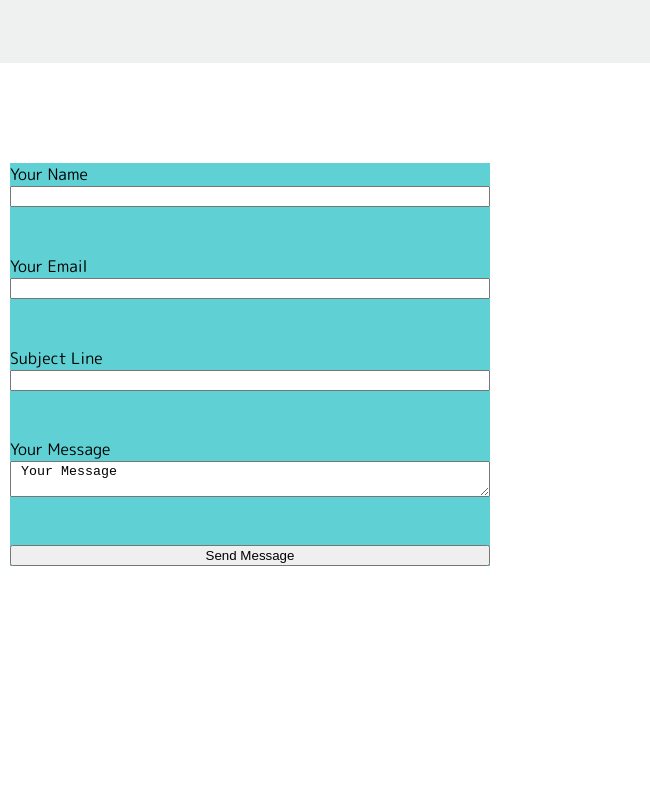
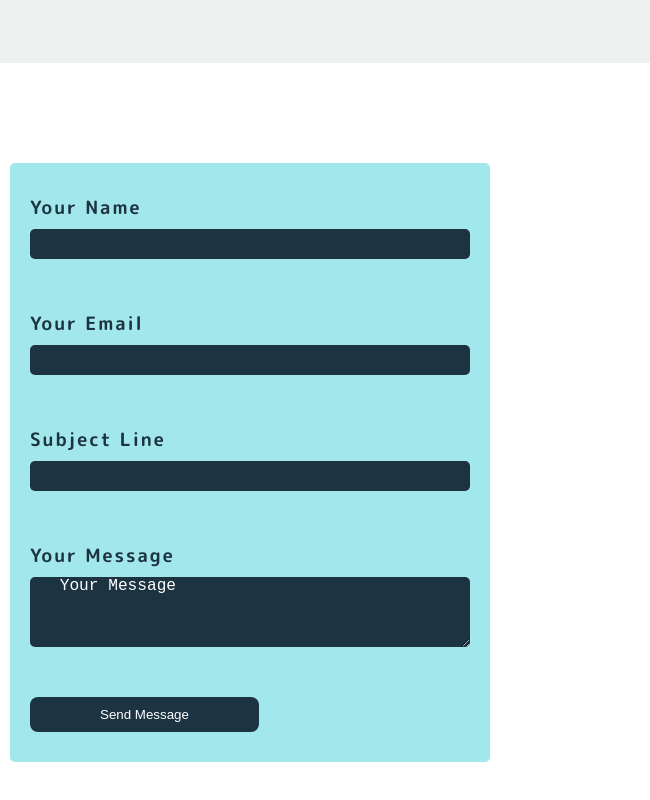
Before and after one commit to notTali/My-Portfolio-Website, a plain HTML site: page index.html in a window 1280 px wide. Shown: the part 3922-4722 px from the top of the page, 630-1280 px from the left. Before the commit the page ends 4588 px from the top, so only its background shows below. Drawn offline with nearby package versions, Linux system fonts and the light colour scheme; a script that the page names is missing.

Commit message:
COntact form styles

```diff
--- a/style.css
+++ b/style.css
@@ -577,14 +577,50 @@ nav > h1{
 }
 
 .contact-form{
+    padding: 30px 20px;
     width: 100%;
     display: flex;
     flex-direction: column;
     justify-content: space-between;
-    background-color: #5FD1D4;
+    background-color: #a2e7eb;
+    border-radius: 5px;
 }
 
 .contact-form div{
     display: flex;
     flex-direction: column;
+    padding-bottom: 50px;
 }
+
+.contact-form div label{
+    color: var(--secondary);
+    font-weight: bold;
+    letter-spacing: 2px;
+    font-size: 1.15rem;
+    padding-bottom: 8px;
+    /* line-height: 30px; */
+
+}
+
+.contact-form div input, textarea{
+    border: none;
+    border-radius: 5px;
+    height: 30px;
+    padding: 0px 20px;
+    font-size: 1.01rem;
+    background-color: var(--secondary);
+    color: var(--background);
+}
+
+textarea{
+    height: 70px;
+}
+
+.contact-form input[type="submit"]{
+    width: fit-content;
+    padding: 10px 70px;
+    border: none;
+    background-color: var(--secondary);
+    color: var(--background);
+    border-radius: 8px;
+}
```
